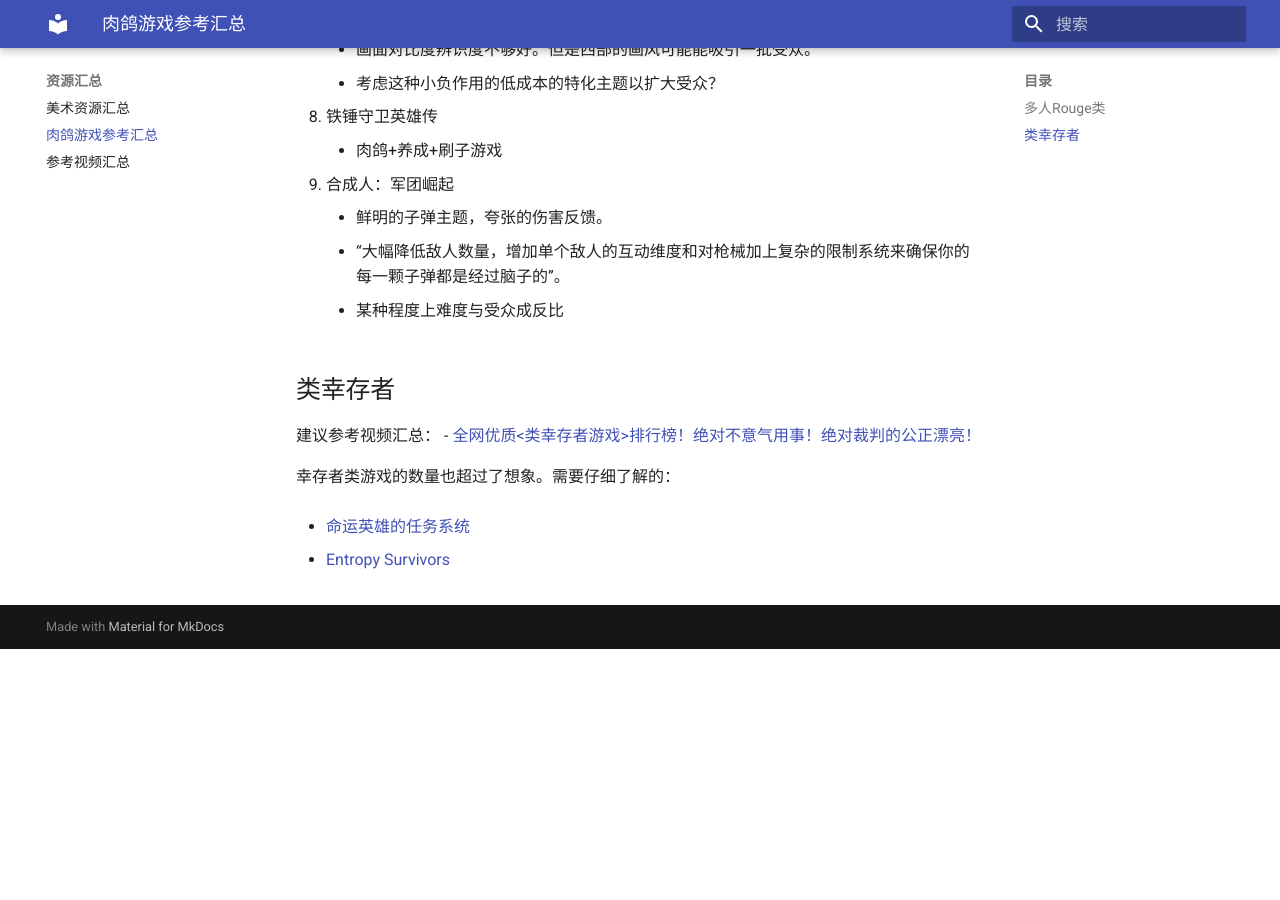
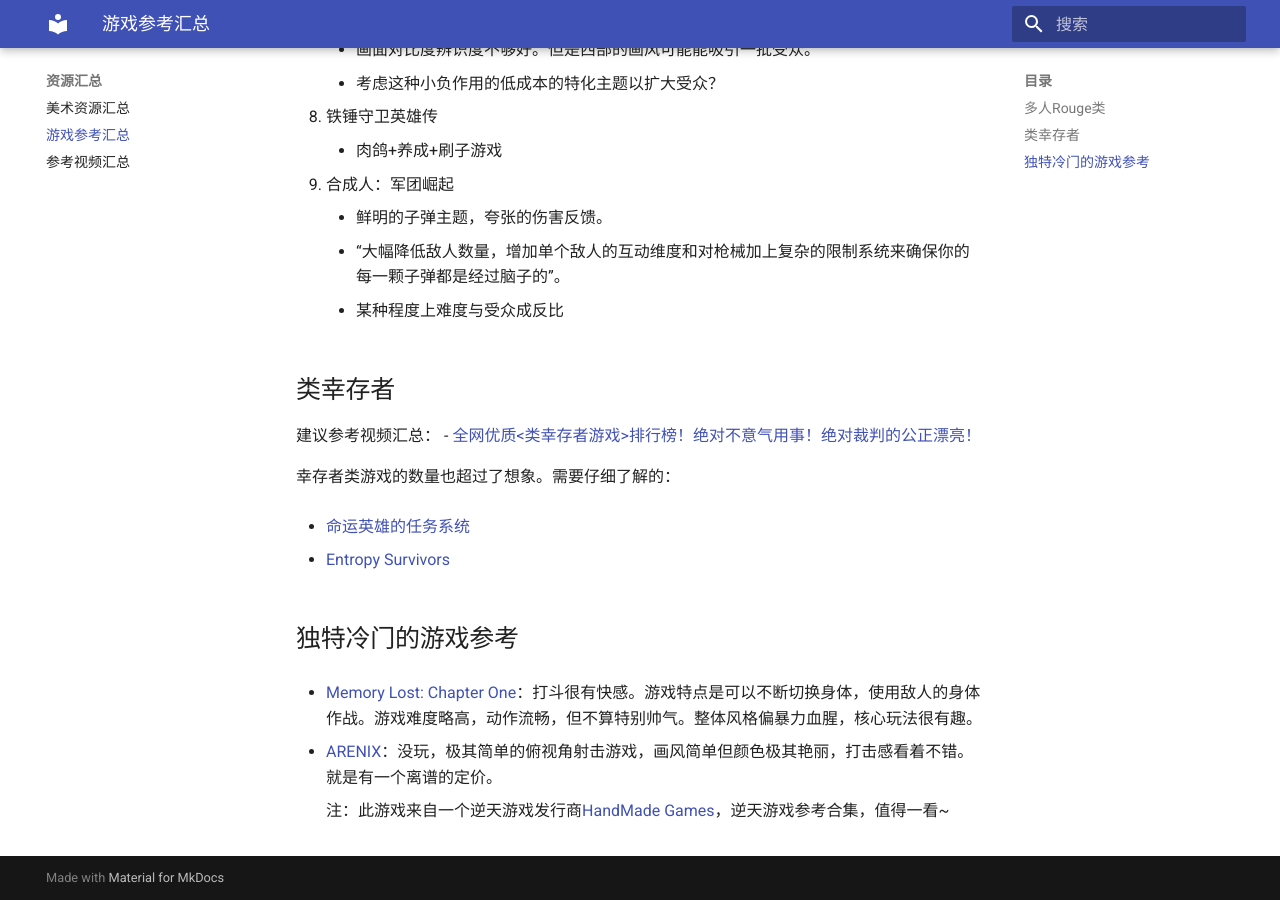
Before and after one commit to Unchained112/BoxHeadSurvivorDoc, an MkDocs documentation site: the page built from docs/Resources/2024-02-24-游戏参考汇总.md, in a window 1280 px wide and 900 px high, scrolled down 1070 px. Built offline with MkDocs 1.6.1 and Material for MkDocs 9.7.7, drawn with Linux system fonts in a browser that asks for light colours; before the commit the page ends 1719 px from its top, so only the background shows below that.

Commit message:
更新游戏参考汇总

```diff
--- a/docs/Resources/2024-02-24-肉鸽游戏参考汇总.md
+++ b/docs/Resources/2024-02-24-游戏参考汇总.md
@@ -1,4 +1,4 @@
-# 肉鸽游戏参考汇总
+# 游戏参考汇总
 
 BoxHead Survivor项目最早的标签包括：肉鸽，俯视角射击，类幸存者，多人联机。
 为了找到可以参考的对象，以及了解同类型游戏的市场，我们检索并了解十多个此类游戏，总结其优缺点
@@ -65,3 +65,12 @@ https://www.bilibili.com/video/BV1g14y1C7Zj/?spm_id_from=333.788.recommend_more_
 
 - [Entropy Survivors](
 https://www.bilibili.com/video/BV1XZ42127Nj/?spm_id_from=333.337.search-card.all.click&vd_source=77789d45206011f0f4fba6973f1704c9)
+
+
+## 独特冷门的游戏参考
+
+- [Memory Lost: Chapter One](https://store.steampowered.com/app/2129490/Memory_Lost_Chapter_One/)：打斗很有快感。游戏特点是可以不断切换身体，使用敌人的身体作战。游戏难度略高，动作流畅，但不算特别帅气。整体风格偏暴力血腥，核心玩法很有趣。
+
+- [ARENIX](https://store.steampowered.com/app/1501210/ARENIX/)：没玩，极其简单的俯视角射击游戏，画风简单但颜色极其艳丽，打击感看着不错。就是有一个离谱的定价。
+
+    注：此游戏来自一个逆天游戏发行商[HandMade Games](https://store.steampowered.com/curator/41067374)，逆天游戏参考合集，值得一看~
--- a/mkdocs.yml
+++ b/mkdocs.yml
@@ -8,7 +8,7 @@ nav:
     - HowTos/2024-02-24-如何编辑Unity项目.md
   - 资源汇总:
     - Resources/2024-02-19-美术资源汇总.md
-    - Resources/2024-02-24-肉鸽游戏参考汇总.md
+    - Resources/2024-02-24-游戏参考汇总.md
     - Resources/2024-03-03-参考视频汇总.md
   - 会议记录:
     - Meetings/2024-02-19-2024年2-3月会议记录.md
```
Also changed, not shown: 1 other file.
